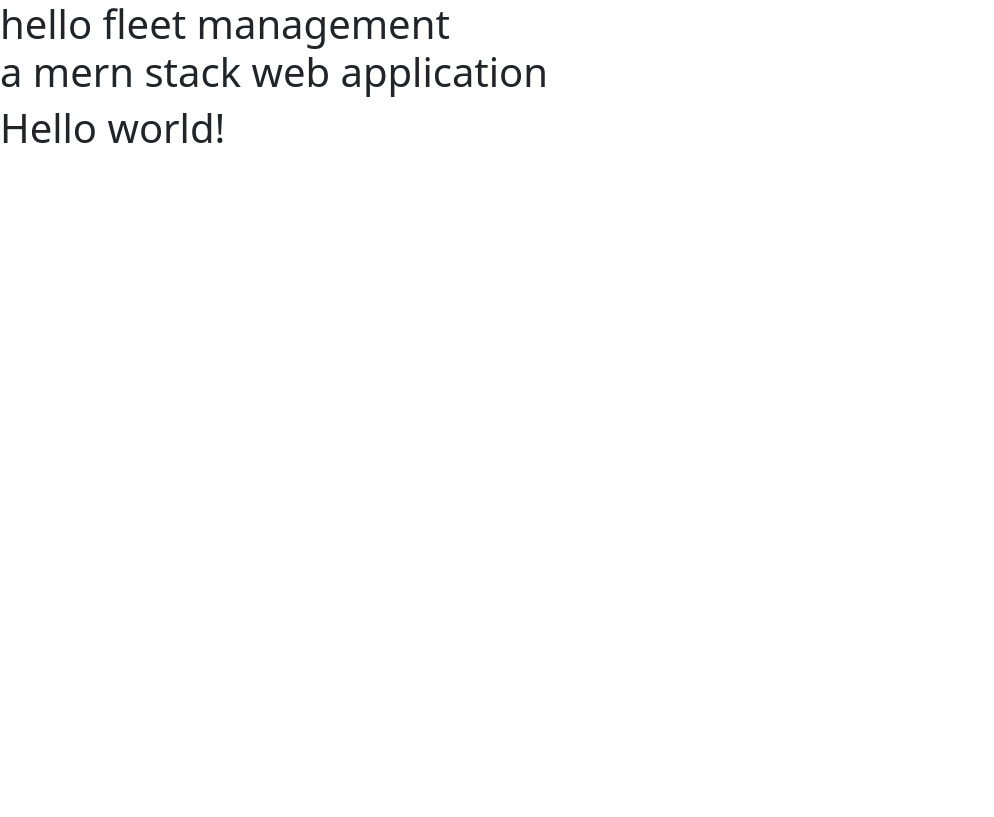
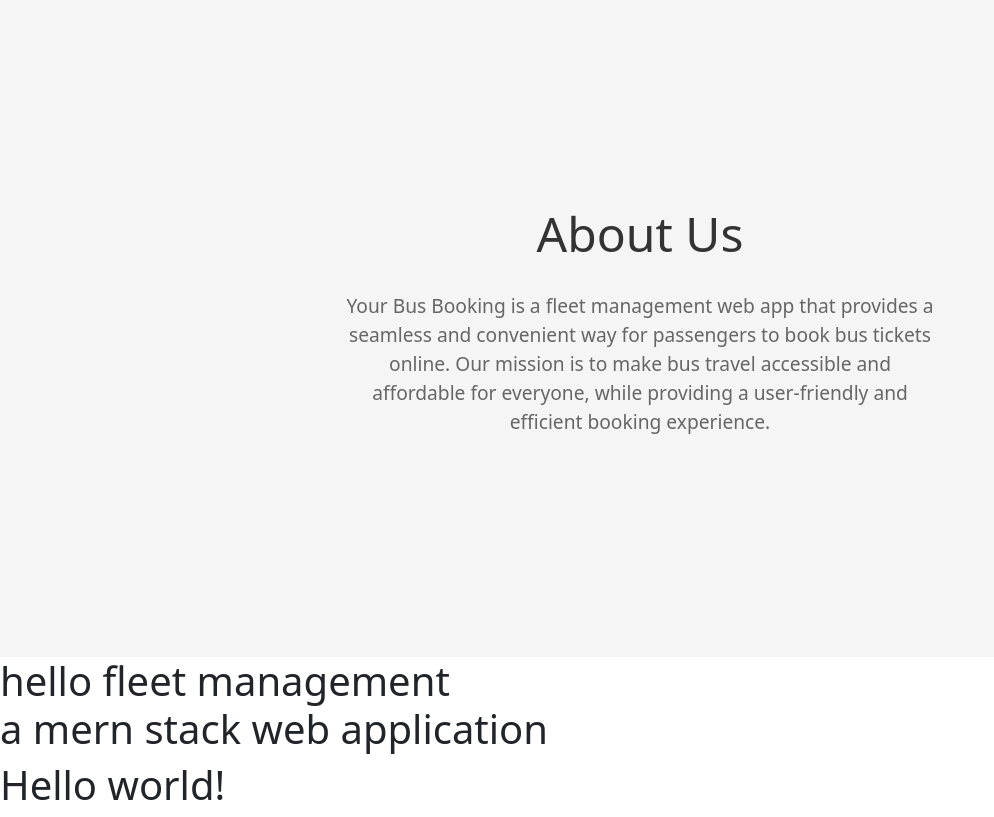
Before and after one commit to pranayvarade1101/FleetManagement, a React (Create React App) app in the folder fm-client/: page /about-us in a window 1280 px wide. Shown: the whole page, without its empty margins (0-994 px from the left). Built offline with nearby package versions, Linux system fonts and the light colour scheme; no server answers.

Commit message:
Added about us

```diff
--- a/fm-client/package.json
+++ b/fm-client/package.json
@@ -10,12 +10,8 @@
     "bootstrap": "^5.3.3",
     "react": "^18.2.0",
     "react-dom": "^18.2.0",
-
     "react-router-dom": "^6.22.3",
-    "react-scripts": "5.0.1",
-
     "react-scripts": "^5.0.1",
-
     "web-vitals": "^2.1.4"
   },
   "scripts": {
--- /dev/null
+++ b/fm-client/src/AboutUs.css
@@ -0,0 +1,20 @@
+.about-us-container {
+  display: flex;
+  flex-direction: column;
+  align-items: center;
+  padding: 16%;
+  background-color: #f5f5f5;
+}
+
+.about-us-container h1 {
+  font-size: 3rem;
+  margin-bottom: 30px;
+  color: #333;
+}
+
+.about-us-container p {
+  font-size: 1.2rem;
+  text-align: center;
+  color: #666;
+  max-width: 600px;
+}
--- /dev/null
+++ b/fm-client/src/AboutUs.js
@@ -0,0 +1,18 @@
+import React from 'react';
+import "./AboutUs.css"
+
+const AboutUs = () => {
+  return (
+    <div className="about-us-container">
+      <h1>About Us</h1>
+      <p>
+        Your Bus Booking is a fleet management web app that provides a
+        seamless and convenient way for passengers to book bus tickets online.
+        Our mission is to make bus travel accessible and affordable for everyone,
+        while providing a user-friendly and efficient booking experience.
+      </p>
+    </div>
+  );
+};
+
+export default AboutUs;
--- a/fm-client/src/App.jsx
+++ b/fm-client/src/App.jsx
@@ -1,4 +1,6 @@
-
+import React from 'react';
+import { BrowserRouter as Router, Route, Routes } from 'react-router-dom';
+import AboutUs from './AboutUs';
 import './App.css';
 
 import bootstrap from 'bootstrap/dist/css/bootstrap.css';
@@ -22,12 +24,18 @@ function App() {
   }, []);
 
   return (
-    <div classNameName="App">
+    <Router>
+      <Routes>
+        <Route path='/about-us' element={<AboutUs/>} />
+        {/* other routes */}
+      </Routes>
 
-    <h1>hello fleet management <br/>
-    a mern stack web application</h1>
-      <h1>{data}</h1>
-    </div>
+      <div classNameName="App">
+        <h1>hello fleet management <br/>
+        a mern stack web application</h1>
+        <h1>{data}</h1>
+      </div>
+    </Router>
   );
 }
 
```
Also changed, not shown: 1 other file (tests, documents, lock files or other folders).
